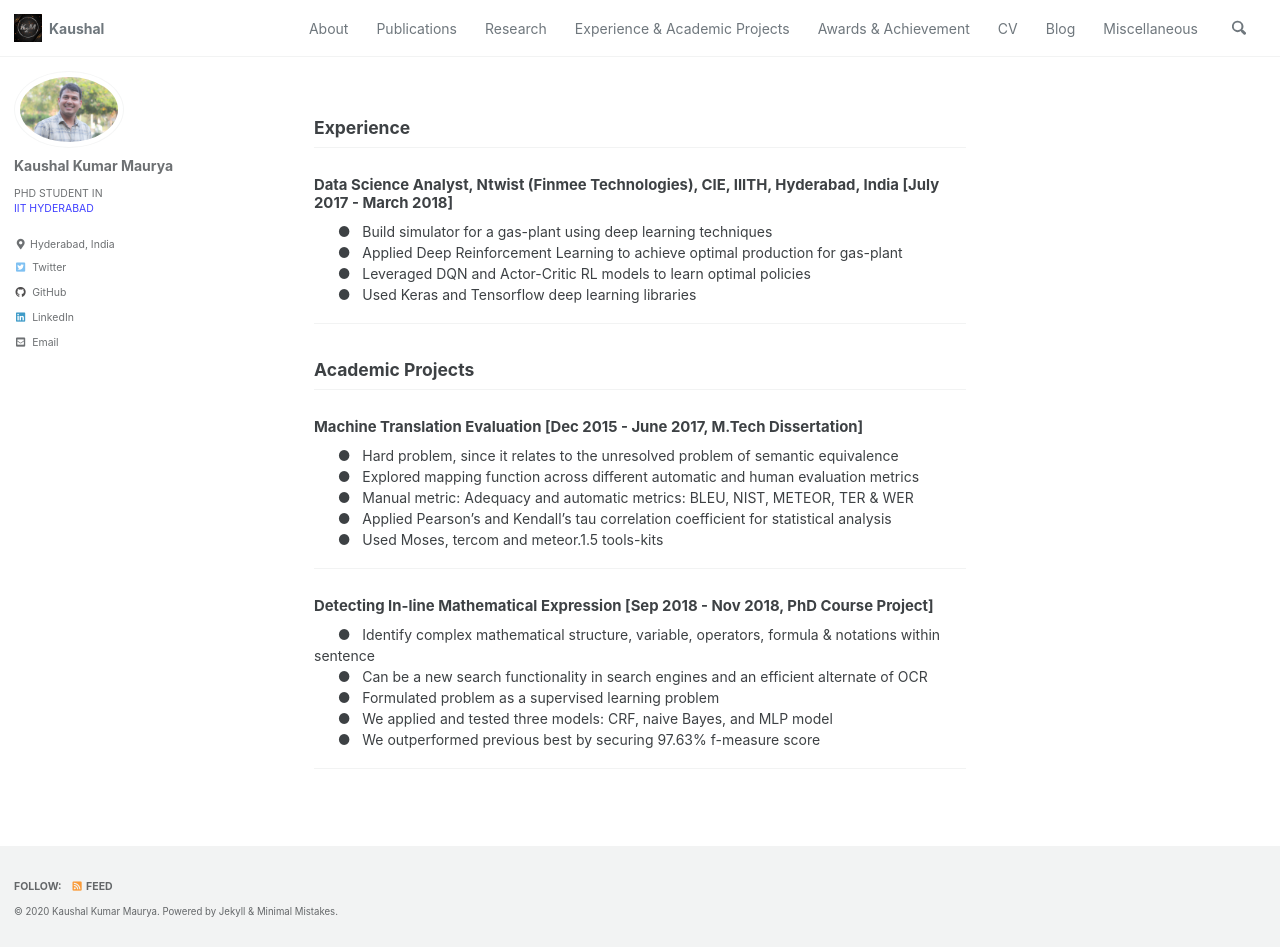
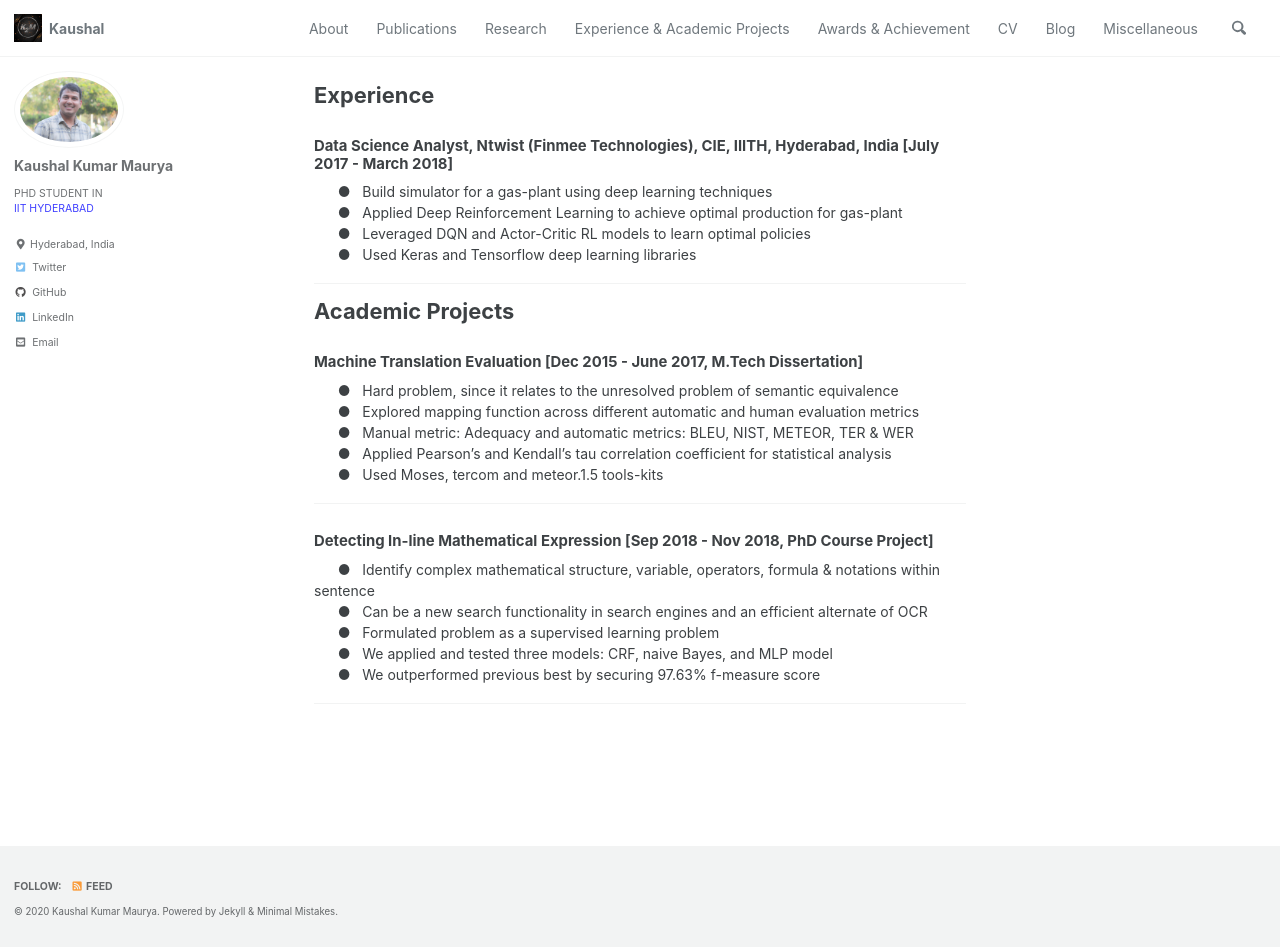
Before and after one commit to harshayelleni/harshayelleni.github.io, a Jekyll site: the page built from _pages/experience_academic_projects.md, in a window 1280 px wide and 947 px high. Built offline with Jekyll 4.4.1, drawn with Linux system fonts in a browser that asks for light colours; cached includes are drawn as plain includes.

Commit message:
doing modifications

```diff
--- a/_pages/experience_academic_projects.md
+++ b/_pages/experience_academic_projects.md
@@ -3,7 +3,7 @@ title: ""
 permalink: /experience_academic_projects/
 ---
 
-## Experience
+# Experience
 #### Data Science Analyst, Ntwist (Finmee Technologies), CIE, IIITH, Hyderabad, India [July 2017 - March 2018]
 &nbsp; &nbsp; &nbsp; &#9679; &nbsp; Build simulator for a gas-plant using deep learning techniques
 &nbsp; &nbsp; &nbsp; &#9679; &nbsp; Applied Deep Reinforcement Learning to achieve optimal production for gas-plant
@@ -12,7 +12,7 @@ permalink: /experience_academic_projects/
 
 ---
 
-## Academic Projects
+# Academic Projects
 #### Machine Translation Evaluation [Dec 2015 - June 2017, M.Tech Dissertation]
 &nbsp; &nbsp; &nbsp; &#9679; &nbsp; Hard problem, since it relates to the unresolved problem of semantic equivalence
 &nbsp; &nbsp; &nbsp; &#9679; &nbsp; Explored mapping function across different automatic and human evaluation metrics
```
